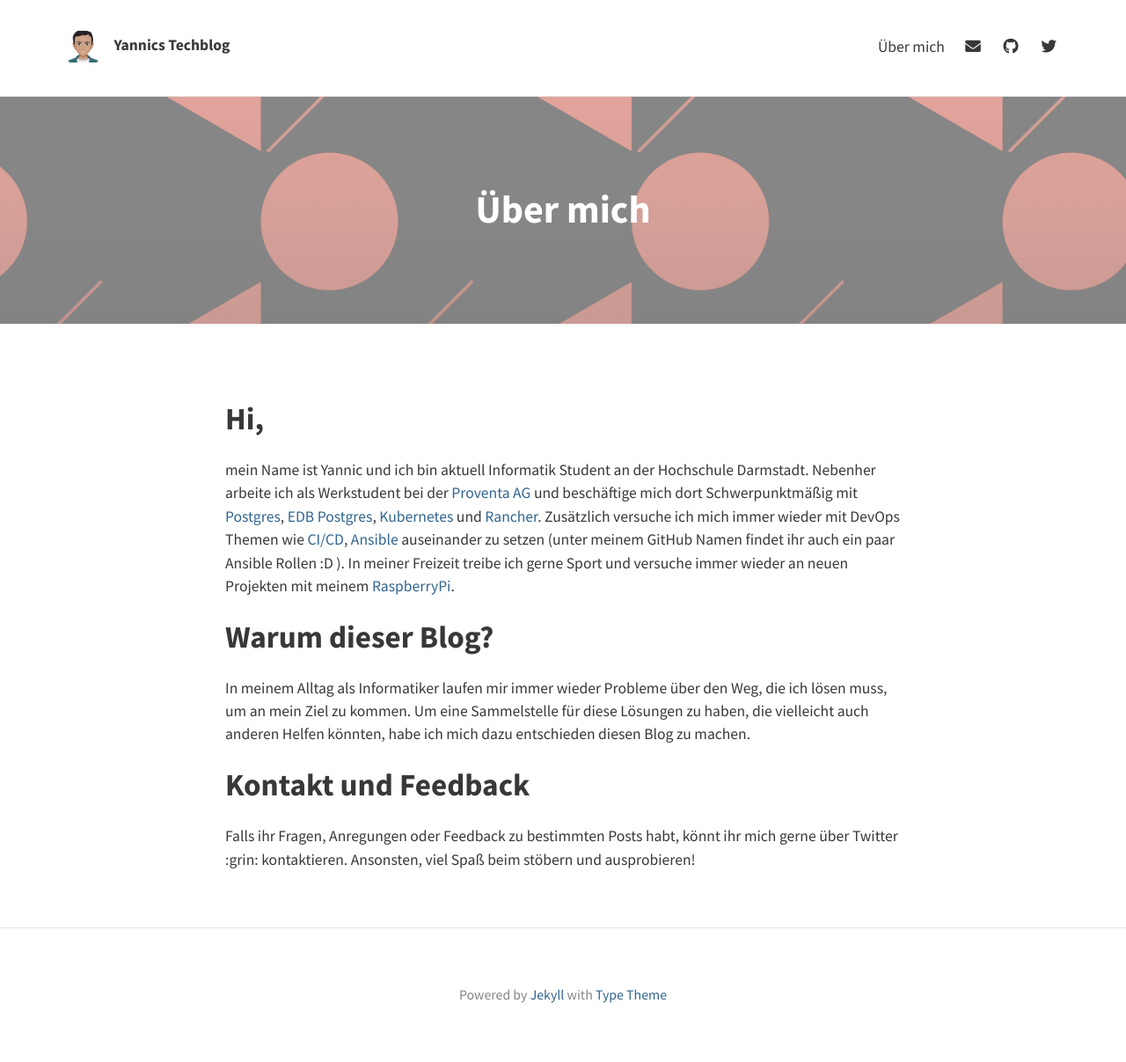
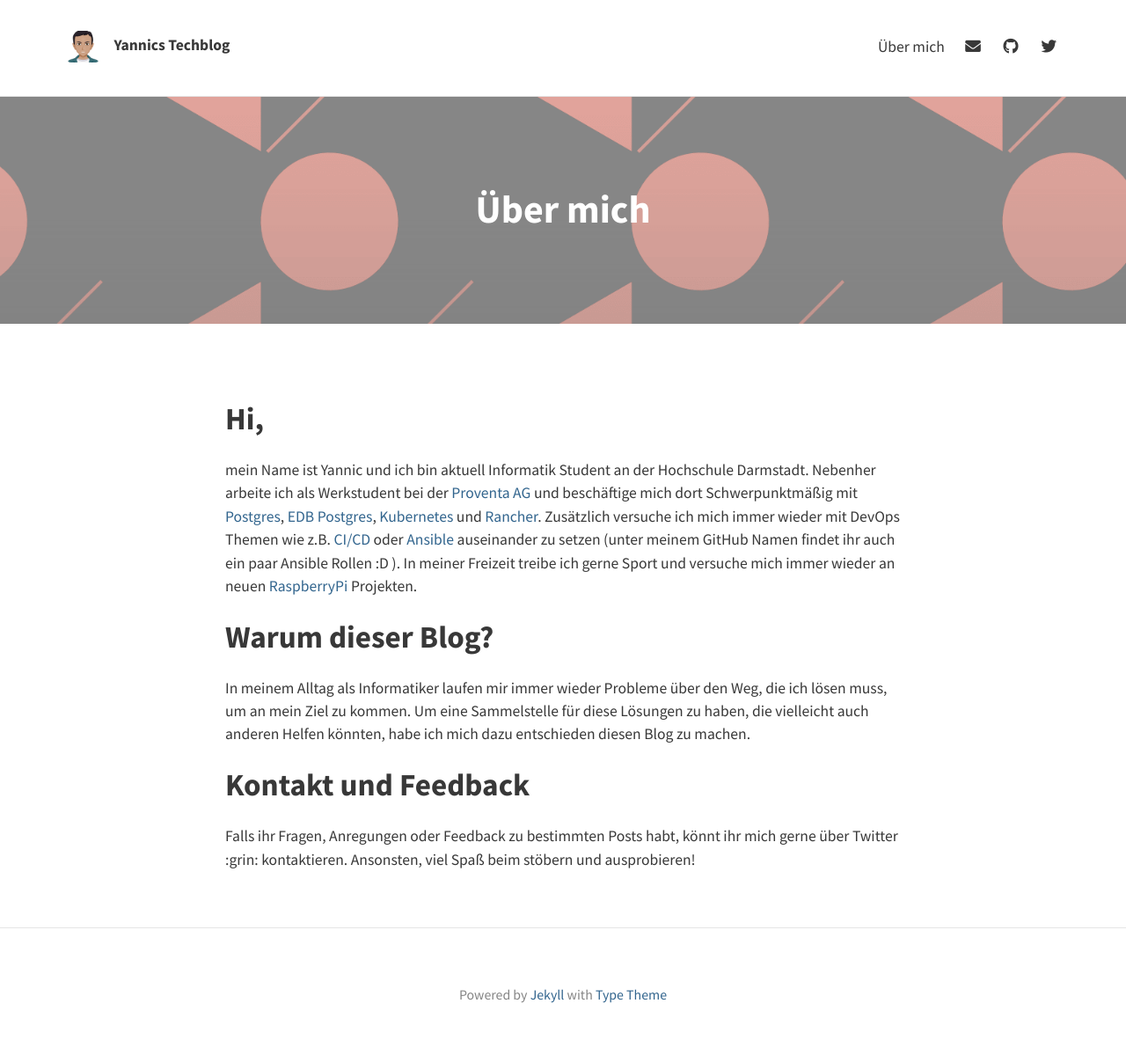
Before and after one commit to yanehi/techblog, a Jekyll site: the page built from about.md, in a window 1280 px wide. Shown: the whole page at 88% size. Built offline with Jekyll 4.4.1, drawn with Linux system fonts in a browser that asks for light colours; nearby versions of some CDN libraries.

Commit message:
Update about.md

```diff
--- a/about.md
+++ b/about.md
@@ -7,7 +7,7 @@ feature-img: "assets/img/sample_feature_img_2.png"
 
 ## Hi,
 
-mein Name ist Yannic und ich bin aktuell Informatik Student an der Hochschule Darmstadt. Nebenher arbeite ich als Werkstudent bei der [Proventa AG](https://www.proventa.de) und beschäftige mich dort Schwerpunktmäßig mit [Postgres](https://www.postgresql.org), [EDB Postgres](https://www.enterprisedb.com), [Kubernetes](https://kubernetes.io/de/) und [Rancher](https://rancher.com). Zusätzlich versuche ich mich immer wieder mit DevOps Themen wie [CI/CD](https://docs.gitlab.com/ee/ci/), [Ansible](https://www.ansible.com/) auseinander zu setzen (unter meinem GitHub Namen findet ihr auch ein paar Ansible Rollen :D ). In meiner Freizeit treibe ich gerne Sport und versuche immer wieder an neuen Projekten mit meinem [RaspberryPi](https://www.raspberrypi.org).
+mein Name ist Yannic und ich bin aktuell Informatik Student an der Hochschule Darmstadt. Nebenher arbeite ich als Werkstudent bei der [Proventa AG](https://www.proventa.de) und beschäftige mich dort Schwerpunktmäßig mit [Postgres](https://www.postgresql.org), [EDB Postgres](https://www.enterprisedb.com), [Kubernetes](https://kubernetes.io/de/) und [Rancher](https://rancher.com). Zusätzlich versuche ich mich immer wieder mit DevOps Themen wie z.B. [CI/CD](https://docs.gitlab.com/ee/ci/) oder [Ansible](https://www.ansible.com/) auseinander zu setzen (unter meinem GitHub Namen findet ihr auch ein paar Ansible Rollen :D ). In meiner Freizeit treibe ich gerne Sport und versuche mich immer wieder an neuen [RaspberryPi](https://www.raspberrypi.org) Projekten.
 
 ## Warum dieser Blog?
 
```
